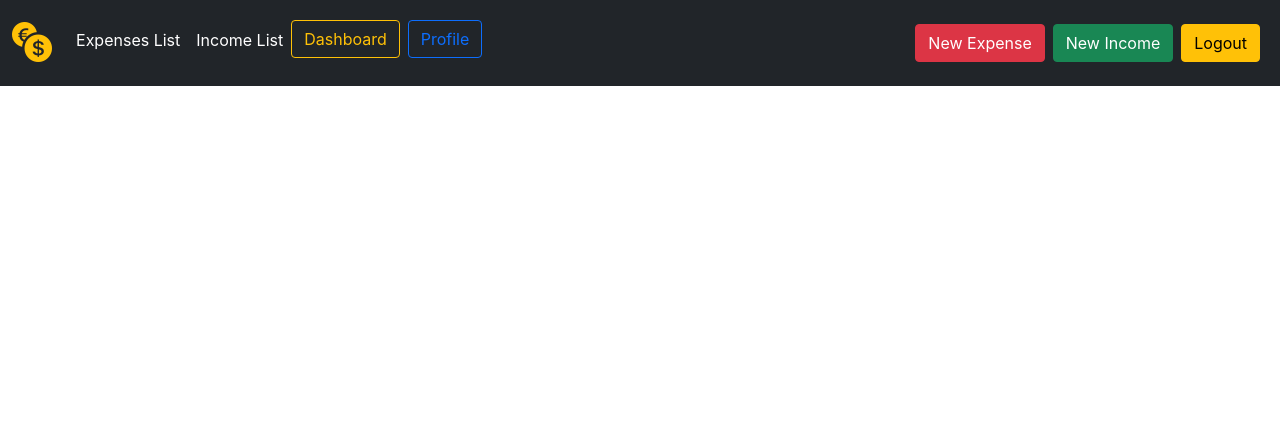
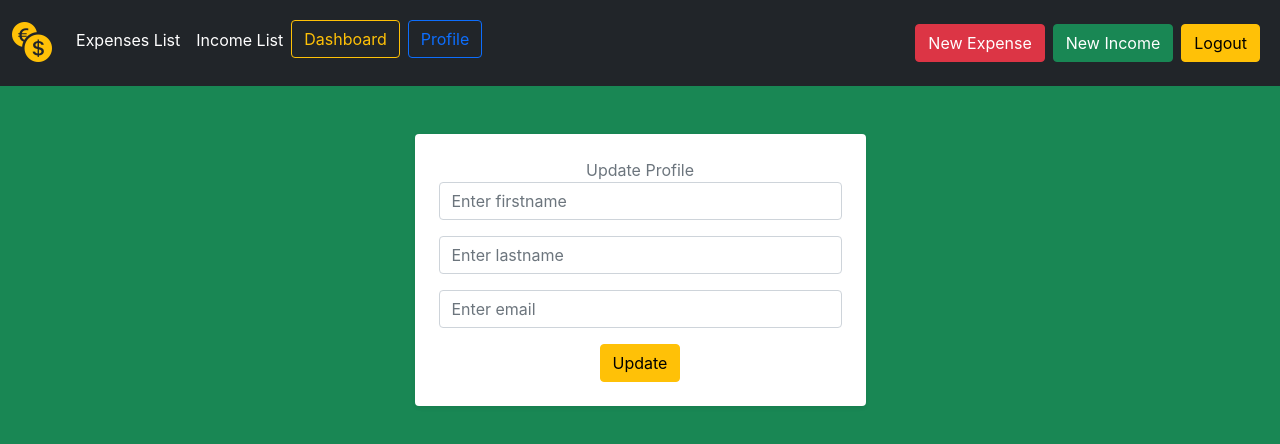
Before and after one commit to Tuhsarshrivastav/Mern-Stack_income-tracker-app, a React (Create React App) app in the folder client/: page /update-profile in a window 1280 px wide. Shown: the top 444 px of the page. Built offline with nearby package versions, Linux system fonts and the light colour scheme; sample sign-in values are in the browser's storage.

Commit message:
added updateprofile feature

```diff
--- a/client/src/App.js
+++ b/client/src/App.js
@@ -16,6 +16,7 @@ import EditContent from "./components/EditContent";
 import IncomeList from "./screens/income/IncomeList";
 import UserProfileExpList from "./screens/users/UserProfileExpList";
 import UserProfileIncList from "./screens/users/UserProfileIncList";
+import UpdateProfile from "./screens/users/UpdateProfile";
 
 function App() {
   return (
@@ -26,6 +27,11 @@ function App() {
         <PrivateProtectRoute exact path="/expenses" component={ExpensesList} />
         <PrivateProtectRoute exact path="/incomes" component={IncomeList} />
         <PrivateProtectRoute exact path="/edit" component={EditContent} />
+        <PrivateProtectRoute
+          exact
+          path="/update-profile"
+          component={UpdateProfile}
+        />
         <PrivateProtectRoute
           exact
           path="/user-expenses"
--- a/client/src/screens/users/Profile.jsx
+++ b/client/src/screens/users/Profile.jsx
@@ -14,7 +14,7 @@ const Profile = () => {
   const dispatch = useDispatch();
 
   // get data from store
-  const { loading, appErr, serverErr, profile } = useSelector(
+  const { loading, userAuth, appErr, serverErr, profile } = useSelector(
     (state) => state.users
   );
 
@@ -61,7 +61,14 @@ const Profile = () => {
                   {/* <p className="mb-0">{profile?.email}</p> */}
                   <p className="mb-0">Date Joined: 12-Jan-1999</p>
                   <button
-                    // onClick={() => navigate(history, "update-profile", profile)}
+                    onClick={() =>
+                      history.push({
+                        pathname: "update-profile",
+                        state: {
+                          user: userAuth,
+                        },
+                      })
+                    }
                     className="btn"
                   >
                     Edit Profile
--- /dev/null
+++ b/client/src/screens/users/UpdateProfile.js
@@ -0,0 +1,139 @@
+import React, { useEffect } from "react";
+import * as Yup from "yup";
+import { useFormik } from "formik";
+import { useDispatch, useSelector } from "react-redux";
+import { useHistory } from "react-router-dom";
+import { updateProfileAction } from "../../redux/slices/users/usersSlices";
+import ErrorDisplayMessage from "../../components/ErrorDisplayMessage";
+import DisabledButton from "../../components/DisabledButton";
+
+//form validations
+const formSchema = Yup.object({
+  email: Yup.string().required("Email is required"),
+  firstname: Yup.string().required("First Name is required"),
+  lastname: Yup.string().required("Last Name is required"),
+});
+
+const UpdateProfile = ({ location: { state } }) => {
+  //history
+  const history = useHistory();
+  //get data from store
+  const user = useSelector(state => state?.users);
+  const { userAppErr, userServerErr, userLoading, isEdited } = user;
+
+  //dispatch
+  const dispatch = useDispatch();
+  //formik form
+  const formik = useFormik({
+    enableReinitialize: true,
+    initialValues: {
+      email: state?.user?.email,
+      firstname: state?.user?.firstname,
+      lastname: state?.user?.lastname,
+    },
+
+    onSubmit: values => {
+      dispatch(updateProfileAction(values));
+    },
+    validationSchema: formSchema,
+  });
+  //redirect
+  useEffect(() => {
+    if (isEdited) history.push("/profile");
+  }, [isEdited, dispatch]);
+  return (
+    <>
+      {userAppErr || userServerErr ? (
+        <ErrorDisplayMessage>
+          {userServerErr} {userAppErr}
+        </ErrorDisplayMessage>
+      ) : (
+        <section className="py-5 bg-success vh-100">
+          <div className="container text-center">
+            <div className="row mb-4">
+              <div className="col-12 col-md-8 col-lg-5 mx-auto">
+                <div className="p-4 shadow-sm rounded bg-white">
+                  <form onSubmit={formik.handleSubmit}>
+                    <span className="text-muted">Update Profile</span>
+                    {/* <h4 className="mb-4 fw-light">
+                    Hi, {data?.data?.firstname} Do you want to update your
+                    profile
+                  </h4> */}
+
+                    {/* Display income Err */}
+                    {/* {userAppErr || userServerErr ? (
+                    <ErrorDisplayMessage
+                      error={{
+                        userAppErr,
+                        userServerErr,
+                      }}
+                    />
+                  ) : null} */}
+                    <div className="mb-3 input-group">
+                      <input
+                        value={formik.values.firstname}
+                        onBlur={formik.handleBlur("firstname")}
+                        onChange={formik.handleChange("firstname")}
+                        className="form-control"
+                        type="text"
+                        placeholder="Enter firstname"
+                      />
+                    </div>
+                    {/* Err */}
+                    <div className="text-danger mb-2">
+                      {formik.touched.firstname && formik.errors.firstname}
+                    </div>
+                    <div className="mb-3 input-group">
+                      <input
+                        value={formik.values.lastname}
+                        onBlur={formik.handleBlur("lastname")}
+                        onChange={formik.handleChange("lastname")}
+                        className="form-control"
+                        type="text"
+                        placeholder="Enter lastname"
+                      />
+                    </div>
+                    {/* Err */}
+                    <div className="text-danger mb-2">
+                      {formik.touched.lastname && formik.errors.lastname}
+                    </div>
+                    <div className="mb-3 input-group">
+                      <input
+                        value={formik.values.email}
+                        onBlur={formik.handleBlur("email")}
+                        onChange={formik.handleChange("email")}
+                        className="form-control"
+                        type="email"
+                        placeholder="Enter email"
+                      />
+                    </div>
+                    {/* Err */}
+                    <div className="text-danger mb-2">
+                      {formik.touched.email && formik.errors.email}
+                    </div>
+
+                    <div
+                      class="btn-group"
+                      role="group"
+                      aria-label="Basic mixed styles example"
+                    >
+                      {userLoading ? (
+                        <DisabledButton />
+                      ) : (
+                        <button type="submit" class="btn btn-warning">
+                          Update
+                        </button>
+                      )}
+                    </div>
+                  </form>
+                </div>
+              </div>
+            </div>
+          </div>
+        </section>
+      )}
+    </>
+  );
+};
+
+export default UpdateProfile;
```
